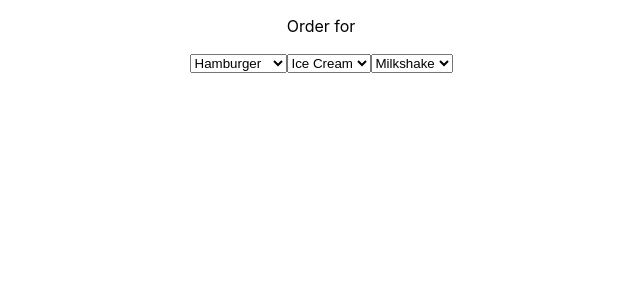
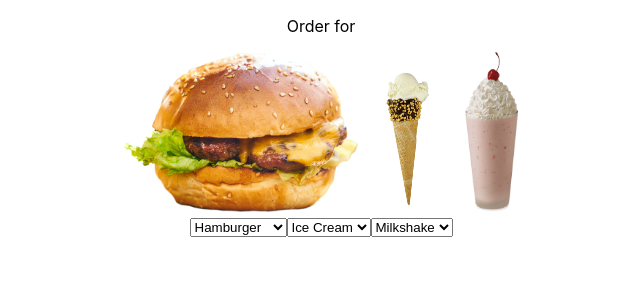
Before and after one commit to oliviaamiller/fast-food-react, a React (Create React App) app: page / in a window 1280 px wide. Shown: the top 300 px of the page, without its empty margins (319-959 px from the left). Built offline with nearby package versions, Linux system fonts and the light colour scheme.

Commit message:
images correctly rendering

```diff
--- a/src/App.css
+++ b/src/App.css
@@ -2,37 +2,6 @@
   text-align: center;
 }
 
-.App-logo {
-  height: 40vmin;
-  pointer-events: none;
+.food-images img {
+  height: 10rem;
 }
-
-@media (prefers-reduced-motion: no-preference) {
-  .App-logo {
-    animation: App-logo-spin infinite 20s linear;
-  }
-}
-
-.App-header {
-  background-color: #282c34;
-  min-height: 100vh;
-  display: flex;
-  flex-direction: column;
-  align-items: center;
-  justify-content: center;
-  font-size: calc(10px + 2vmin);
-  color: white;
-}
-
-.App-link {
-  color: #61dafb;
-}
-
-@keyframes App-logo-spin {
-  from {
-    transform: rotate(0deg);
-  }
-  to {
-    transform: rotate(360deg);
-  }
-}
--- a/src/App.js
+++ b/src/App.js
@@ -22,7 +22,10 @@ function App() {
         <p>Order for {orderName}</p>
       </div>
       <OrderNameInput setOrderName={setOrderName} />
-      <OrderImages foodId={foodId} sideId={sideId} drinkId={drinkId} />
+      <div className='food-images' >
+        <OrderImages foodId={foodId} sideId={sideId} drinkId={drinkId} />
+      </div>
+
       <InstructionsForm setInstructions={setInstructions} instructions={instructions} />
       <InstructionsList instructions={instructions} />
 
--- a/src/Order/OrderImages.js
+++ b/src/Order/OrderImages.js
@@ -1,5 +1,7 @@
-import React from 'react';
-
-export default function OrderImages() {
-  return <div></div>;
+export default function OrderImages({ foodId, sideId, drinkId }) {
+  return <div>
+    <img src={`./Images/food-${foodId}.png`}/>
+    <img src={`./Images/side-${sideId}.png`}/>
+    <img src={`./Images/drink-${drinkId}.png`}/>
+  </div>;
 }
```
